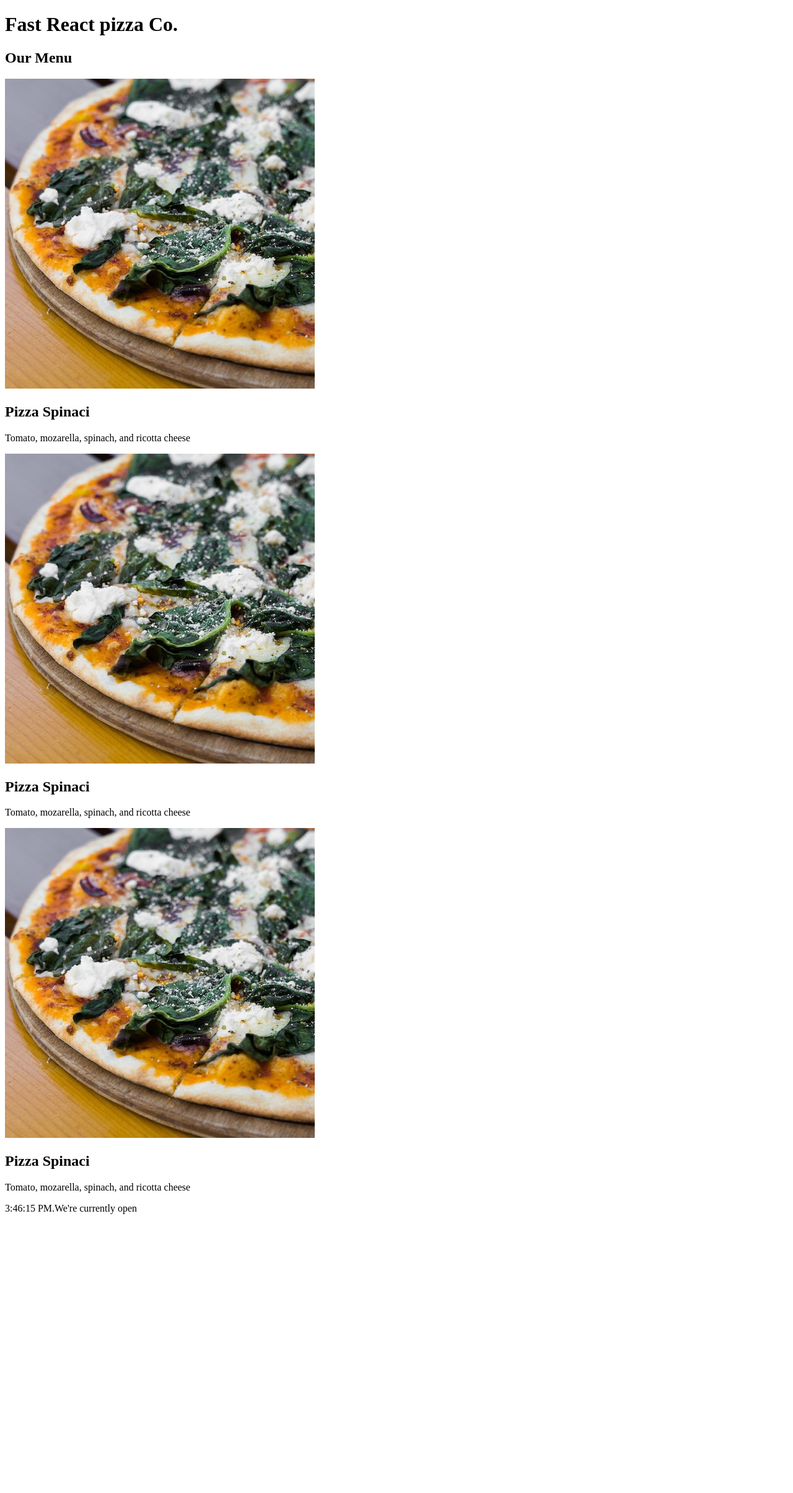
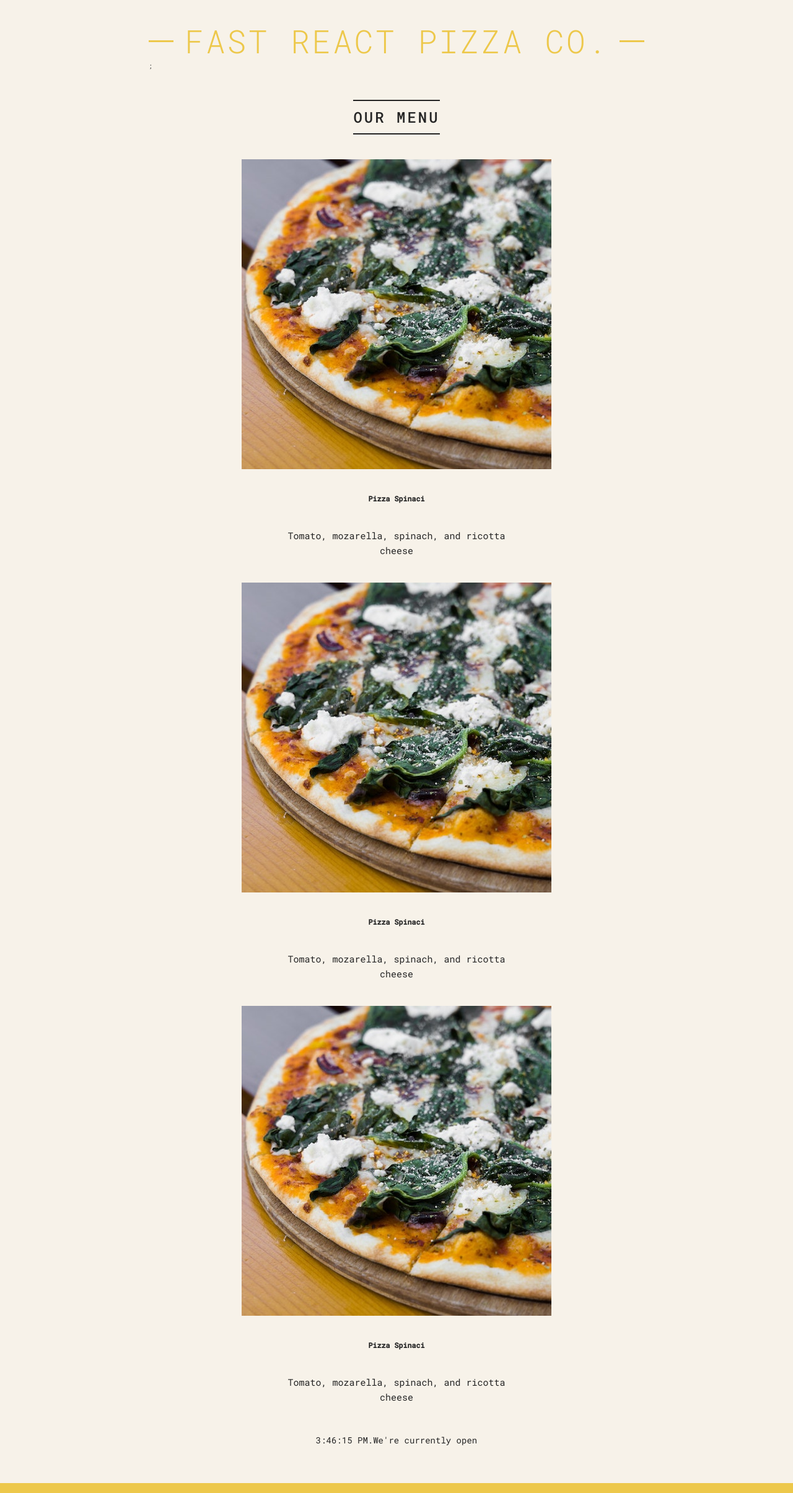
Before and after one commit to surakshapokhrel/pizza-menu, a React (Vite) app: page / in a window 1280 px wide. Shown: the whole page at 62% size. Before the commit the page ends 1967 px from the top, so only its background shows below. Built offline with nearby package versions, Linux system fonts and the light colour scheme.

Commit message:
Styling React Application

```diff
--- a/src/App.jsx
+++ b/src/App.jsx
@@ -1,5 +1,5 @@
 import React from "react";
-// import "./App.css";
+import "./index.css";
 
 const pizzaData = [
   {
@@ -48,24 +48,30 @@
 
 function App() {
   return (
-    <>
+    <div className="container">
       <Header />
       <Menu />
       <Footer />
-    </>
+    </div>
   );
 }
 function Header() {
-  return <h1>Fast React pizza Co.</h1>;
+  // const style = { color: "red", fontSize: "48px", textTransform: "uppercase" };
+  const style = {};
+  return (
+    <header className="header">
+      <h1 style={style}>Fast React pizza Co.</h1>;
+    </header>
+  );
 }
 function Menu() {
   return (
-    <>
+    <main className="menu">
       <h2>Our Menu</h2>
       <Pizza />
       <Pizza />
       <Pizza />
-    </>
+    </main>
   );
 }
 
@@ -77,7 +83,9 @@
   console.log(isOpen);
 
   return (
-    <footer>{new Date().toLocaleTimeString()}.We're currently open</footer>
+    <footer className="footer">
+      {new Date().toLocaleTimeString()}.We're currently open
+    </footer>
   );
 }
 
@@ -85,7 +93,7 @@
   return (
     <>
       <img src="./pizzas/spinaci.jpg" alt="pizza spinaci" />
-      <h2>Pizza Spinaci</h2>
+      <h3>Pizza Spinaci</h3>
       <p>Tomato, mozarella, spinach, and ricotta cheese</p>
     </>
   );
--- a/src/index.css
+++ b/src/index.css
@@ -1,4 +1,4 @@
-@import url('https://fonts.googleapis.com/css2?family=Roboto+Mono:ital,wght@0,300;0,400;0,500;1,300&display=swap');
+@import url("https://fonts.googleapis.com/css2?family=Roboto+Mono:ital,wght@0,300;0,400;0,500;1,300&display=swap");
 
 * {
   margin: 0;
@@ -11,7 +11,7 @@
 }
 
 body {
-  font-family: 'Roboto Mono', sans-serif;
+  font-family: "Roboto Mono", sans-serif;
   color: #252525;
   font-weight: 400;
   background-color: #f7f2e9;
@@ -55,9 +55,9 @@
 .header h1::before,
 .header h1::after {
   display: block;
-  content: '';
+  content: "";
   height: 3px;
-  width: 12rem;
+  width: 4rem;
   background-color: #edc84b;
   position: absolute;
   top: calc(50% - 1px);
```
Also changed, not shown: 1 other file (tests, documents, lock files or other folders).
